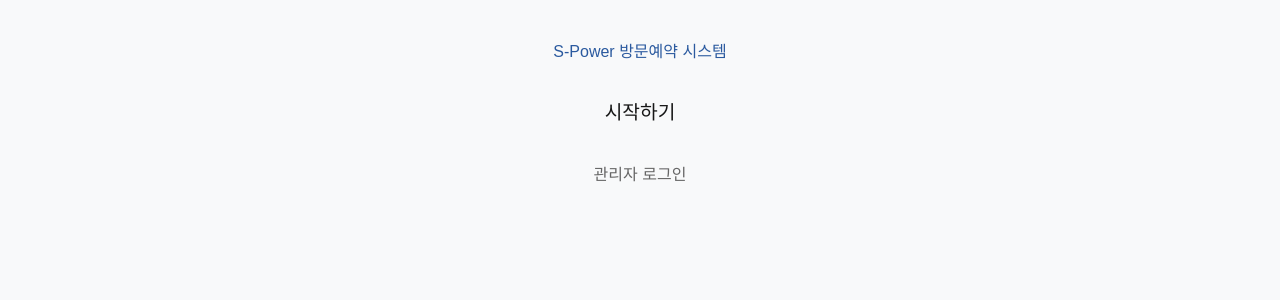
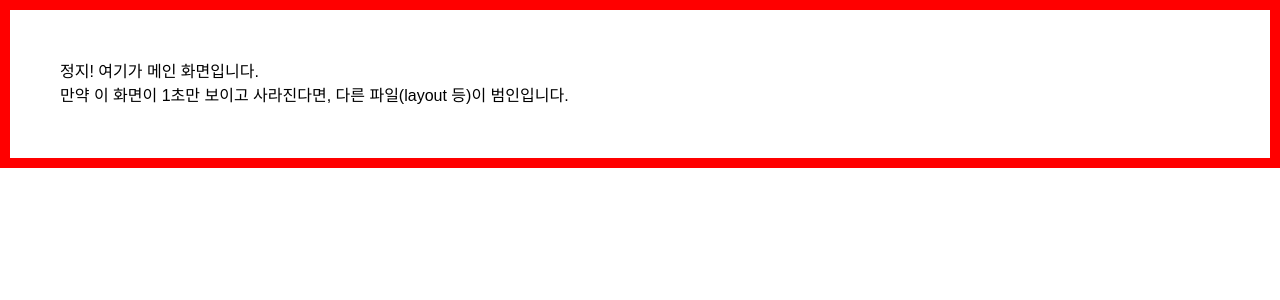
Before and after one commit to JinnyDad/visitor-system, a Next.js app: page / in a window 1280 px wide. Shown: the top 300 px of the page. Built offline with nearby package versions, Linux system fonts and the light colour scheme.

Commit message:
fix: total reset of home page

```diff
--- a/app/page.js
+++ b/app/page.js
@@ -1,29 +1,17 @@
 "use client";
 
-import { useRouter } from "next/navigation";
+import { useEffect } from "react";
 
 export default function HomePage() {
-  const router = useRouter();
-
-  // 의도하지 않은 리다이렉트가 있는지 콘솔에서 확인하기 위함
-  console.log("홈페이지 로드됨");
+  useEffect(() => {
+    // 페이지가 로드되자마자 실행을 멈추고 로그를 찍습니다.
+    console.log("여기는 메인 페이지입니다. 어디로도 이동하지 마세요!");
+  }, []);
 
   return (
-    <div style={{ backgroundColor: "#f8f9fa", minHeight: "100vh", padding: "40px", textAlign: "center" }}>
-      <h1 style={{ color: "#2b5a9f" }}>S-Power 방문예약 시스템</h1>
-      <div style={{ marginTop: "20px" }}>
-        <button
-          onClick={() => router.push("/spowervisitor")}
-          style={{ padding: "15px 30px", fontSize: "1.2rem", cursor: "pointer" }}
-        >
-          시작하기
-        </button>
-      </div>
-      <div style={{ marginTop: "20px" }}>
-        <button onClick={() => router.push("/login")} style={{ color: "#666", border: "none", background: "none", cursor: "pointer" }}>
-          관리자 로그인
-        </button>
-      </div>
+    <div style={{ padding: "50px", border: "10px solid red", backgroundColor: "white" }}>
+      <h1 style={{ color: "black" }}>정지! 여기가 메인 화면입니다.</h1>
+      <p style={{ color: "black" }}>만약 이 화면이 1초만 보이고 사라진다면, 다른 파일(layout 등)이 범인입니다.</p>
     </div>
   );
 }
```
